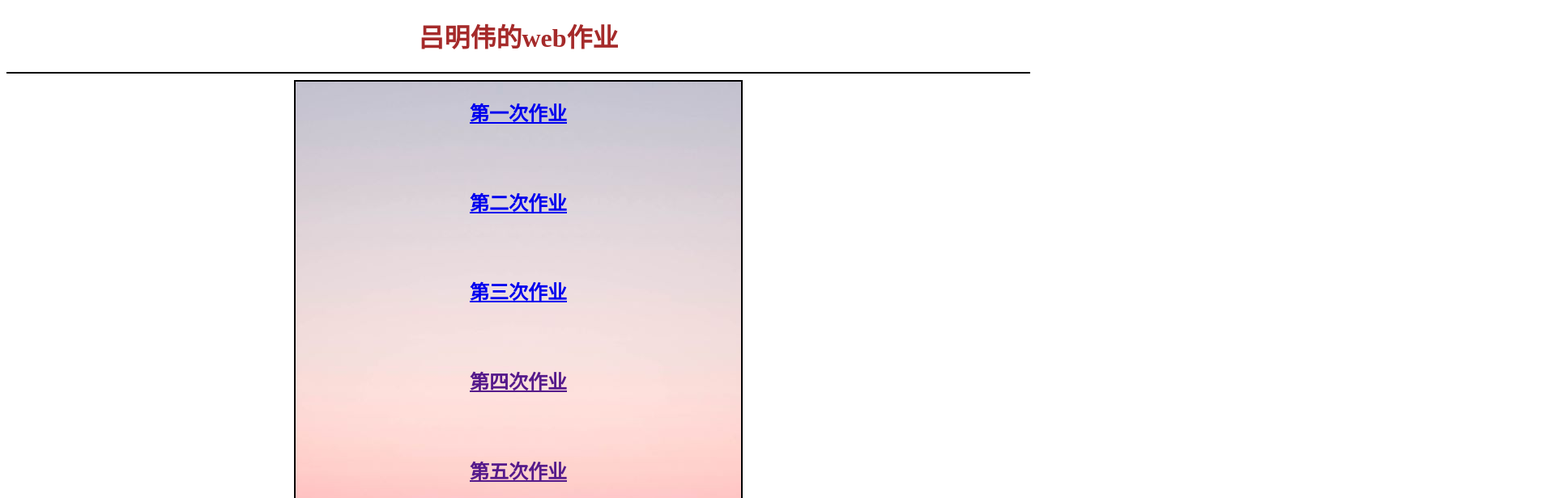
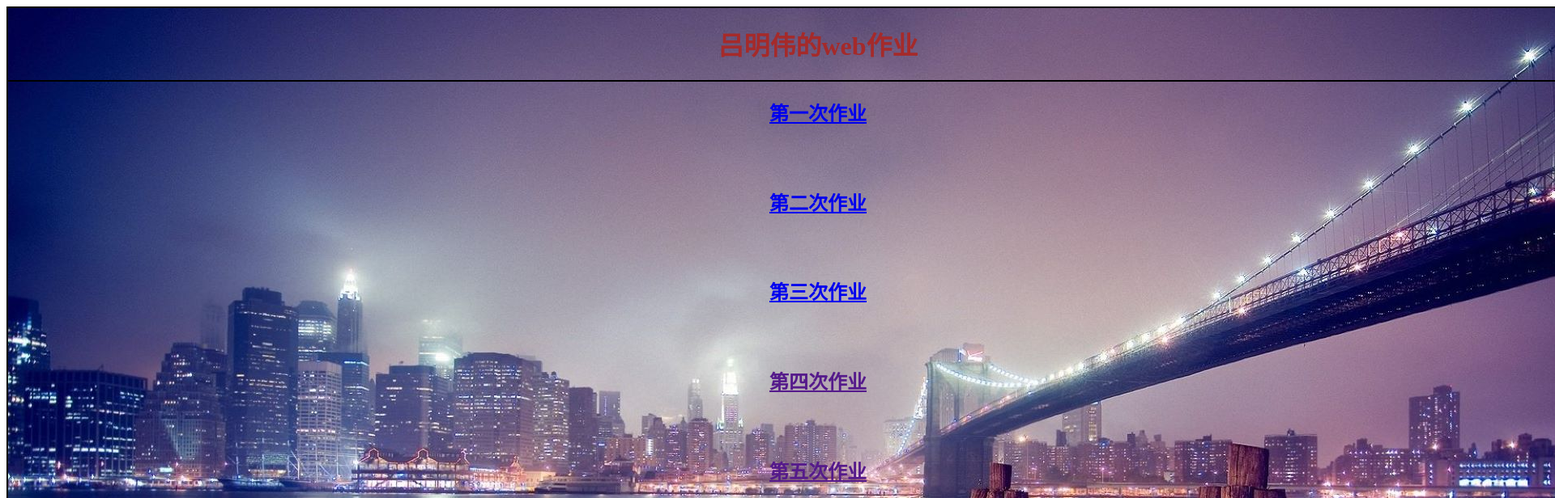
Before and after one commit to WOSHILVMINGWEI/WOSHILVMINGWEI.github.io, a plain HTML site: page LMW/index.html in a window 1280 px wide. Shown: the top 616 px of the page at 81% size, 1920 px wide, since content can reach past the window. Drawn offline with Linux system fonts and the light colour scheme.

Commit message:
another commit

```diff
--- a/LMW/index.html
+++ b/LMW/index.html
@@ -11,23 +11,24 @@
 		<meta charset="utf-8">
 		<title>LMW的web作业</title>
 	</head>
+	    <div class="background">
+		<div class="transbox">
+			<div align="center" >
 		<h1 align="middle"><font color="brown" face="楷体"><center>吕明伟的web作业</center></font></h1>
 		<hr color="black"/>
 		<style>
 		div.background
 		{
-		  width: 550px;
-		  height: 1193px;
-		  background: url(img/1.jpg) repeat;
+		  width: 2000px;
+		  height: 1125px;
+		  background: url(img/2.jpg) repeat;
 		  border: 2px solid black;
 		  margin: 0 auto;
 		}
 
 		</style>
 		</head>
-		<body><div class="background">
-		<div class="transbox">
-			<div align="center" >
+		 <body>
 			<a href="https://woshilvmingwei.github.io/LMW.work1/" ><h2>第一次作业</h2></a><br />
 			<br />
 		<a href="https://woshilvmingwei.github.io/LMW.work2/"><h2>第二次作业</h2></a><br />
```
Also changed, not shown: LMW/img/2.jpg (added).
